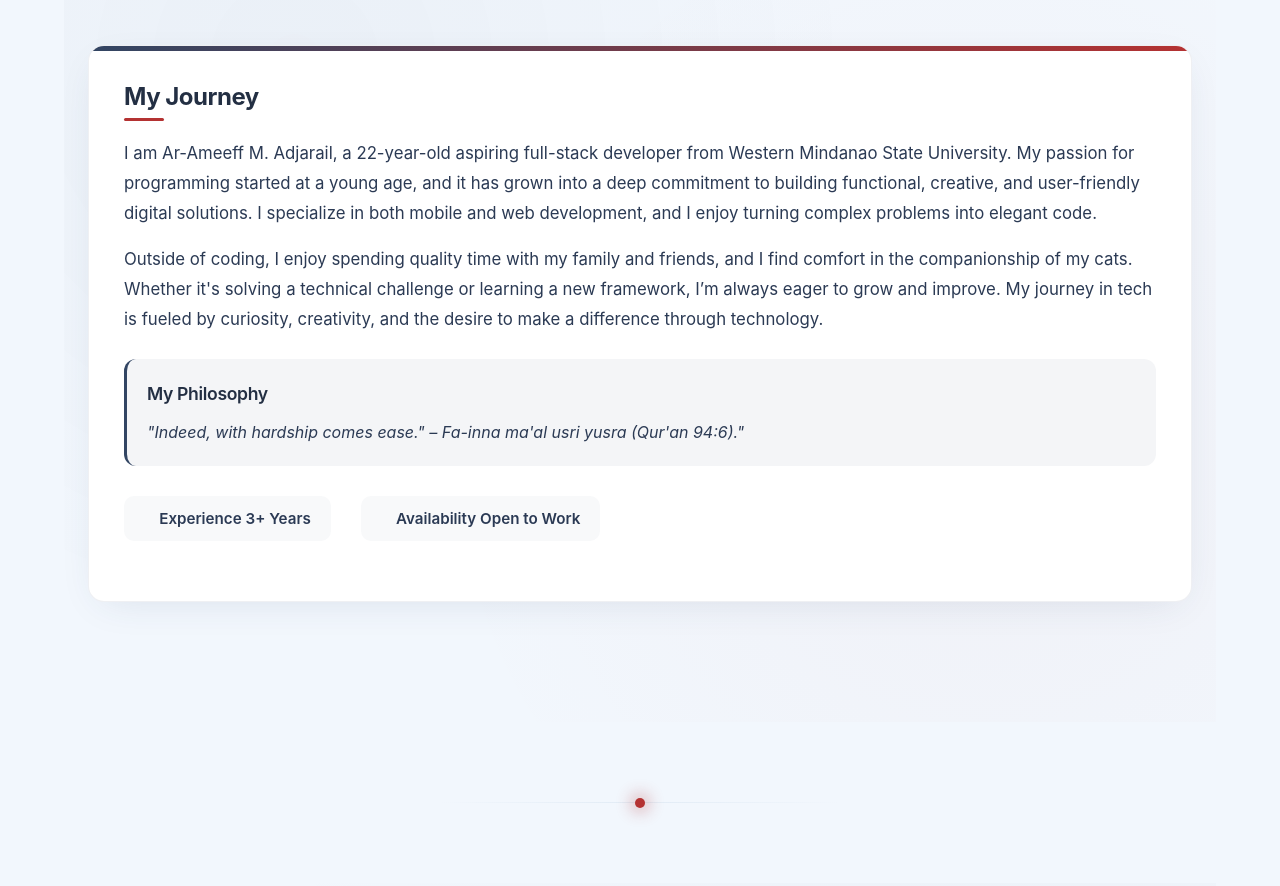
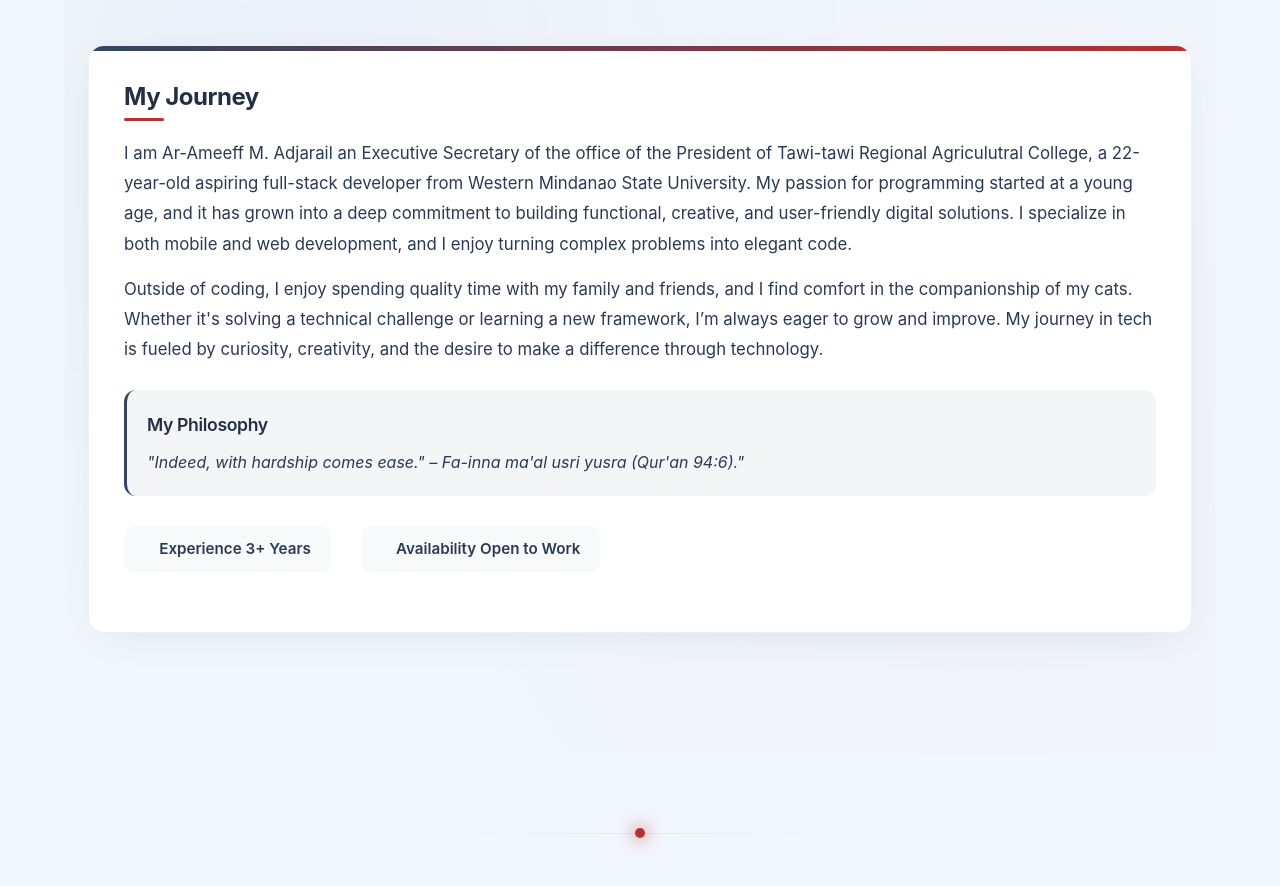
Before and after one commit to Ameeffy/Ameeff-portfolio, a React (Vite) app: page / in a window 1280 px wide. Shown: the part 1460-2346 px from the top of the page. Built offline with nearby package versions, Linux system fonts and the light colour scheme; some icons are missing.

Commit message:
Update About.jsx

```diff
--- a/src/sections/About.jsx
+++ b/src/sections/About.jsx
@@ -50,7 +50,7 @@ const About = () => {
             </Typography>
 
             <Typography variant="body1" className="bio-text">
-            I am Ar-Ameeff M. Adjarail, a 22-year-old aspiring full-stack developer from Western Mindanao State University. My passion for programming started at a young age, and it has grown into a deep commitment to building functional, creative, and user-friendly digital solutions. I specialize in both mobile and web development, and I enjoy turning complex problems into elegant code.
+            I am Ar-Ameeff M. Adjarail an Executive Secretary of the office of the President of Tawi-tawi Regional Agriculutral College, a 22-year-old aspiring full-stack developer from Western Mindanao State University. My passion for programming started at a young age, and it has grown into a deep commitment to building functional, creative, and user-friendly digital solutions. I specialize in both mobile and web development, and I enjoy turning complex problems into elegant code.
             </Typography>
 
 
```
